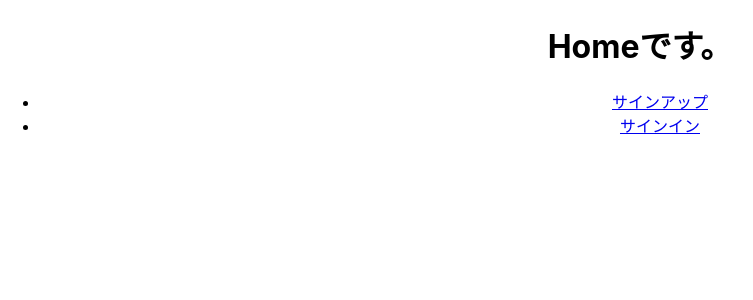
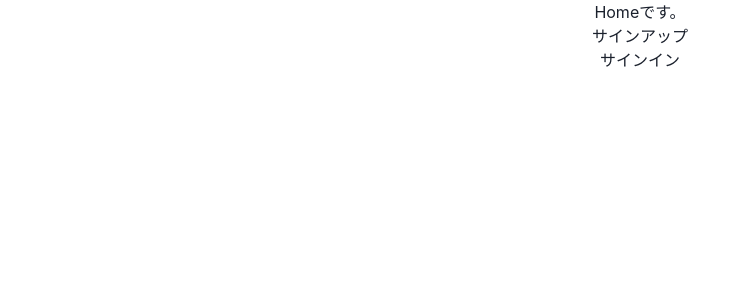
Before and after one commit to azufb/dockerExpress, a React (Create React App) app in the folder frontend/: page / in a window 1280 px wide. Shown: the top 300 px of the page, without its empty margins (0-753 px from the left). Built offline with nearby package versions, Linux system fonts and the light colour scheme.

Commit message:
Chakra UI導入

```diff
--- a/frontend/package.json
+++ b/frontend/package.json
@@ -3,10 +3,14 @@
   "version": "0.1.0",
   "private": true,
   "dependencies": {
+    "@chakra-ui/react": "^2.3.4",
+    "@emotion/react": "^11.10.4",
+    "@emotion/styled": "^11.10.4",
     "@testing-library/jest-dom": "^5.16.4",
     "@testing-library/react": "^13.3.0",
     "@testing-library/user-event": "^13.5.0",
     "axios": "^0.27.2",
+    "framer-motion": "^6.5.1",
     "http-proxy-middleware": "^2.0.6",
     "react": "^18.2.0",
     "react-dom": "^18.2.0",
--- a/frontend/src/index.js
+++ b/frontend/src/index.js
@@ -3,6 +3,7 @@ import ReactDOM from 'react-dom/client';
 import './index.css';
 import App from './App';
 import { RecoilRoot } from 'recoil';
+import { ChakraProvider } from '@chakra-ui/react';
 
 import reportWebVitals from './reportWebVitals';
 
@@ -10,7 +11,9 @@ const root = ReactDOM.createRoot(document.getElementById('root'));
 root.render(
   <React.StrictMode>
     <RecoilRoot>
-      <App />
+      <ChakraProvider>
+        <App />
+      </ChakraProvider>
     </RecoilRoot>
   </React.StrictMode>
 );
```
Also changed, not shown: 1 other file (tests, documents, lock files or other folders).
